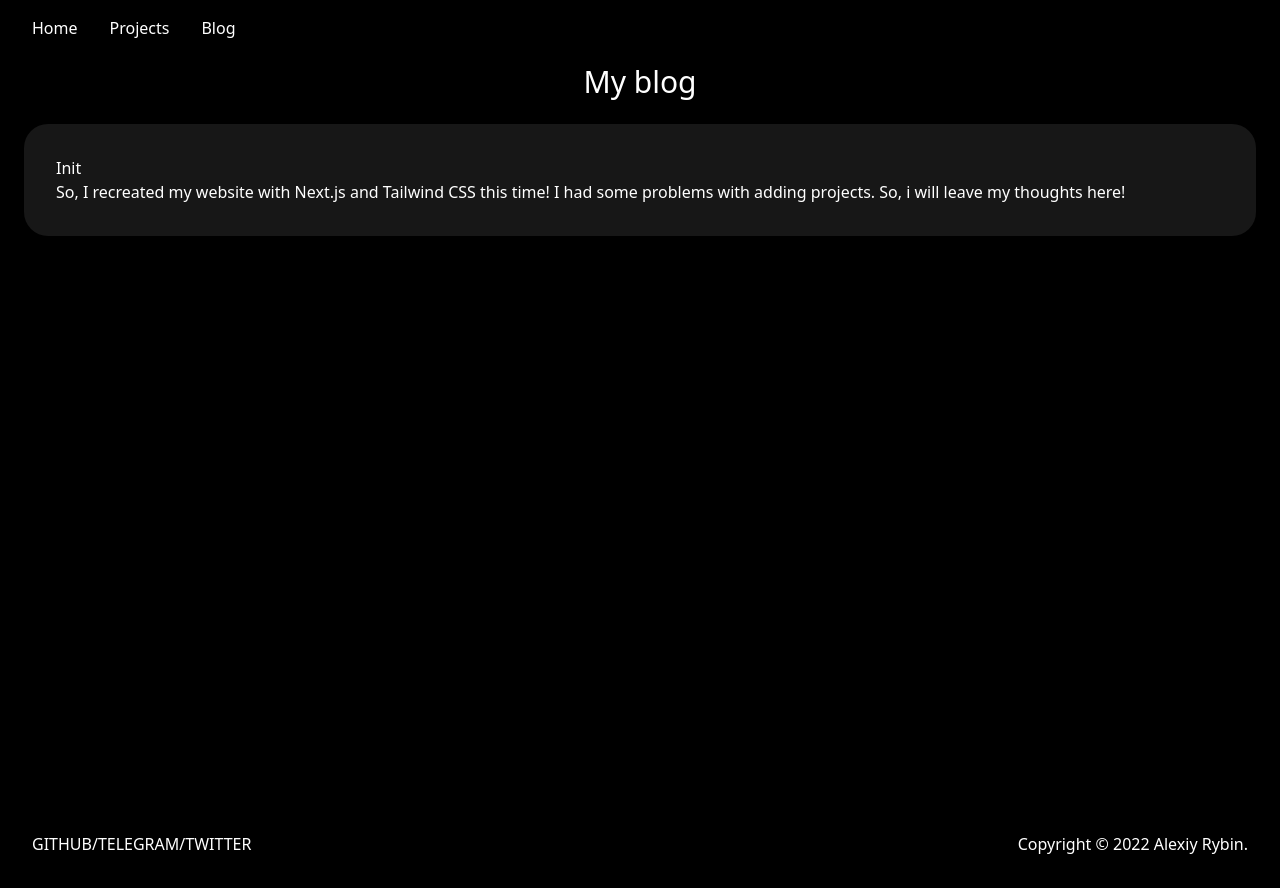
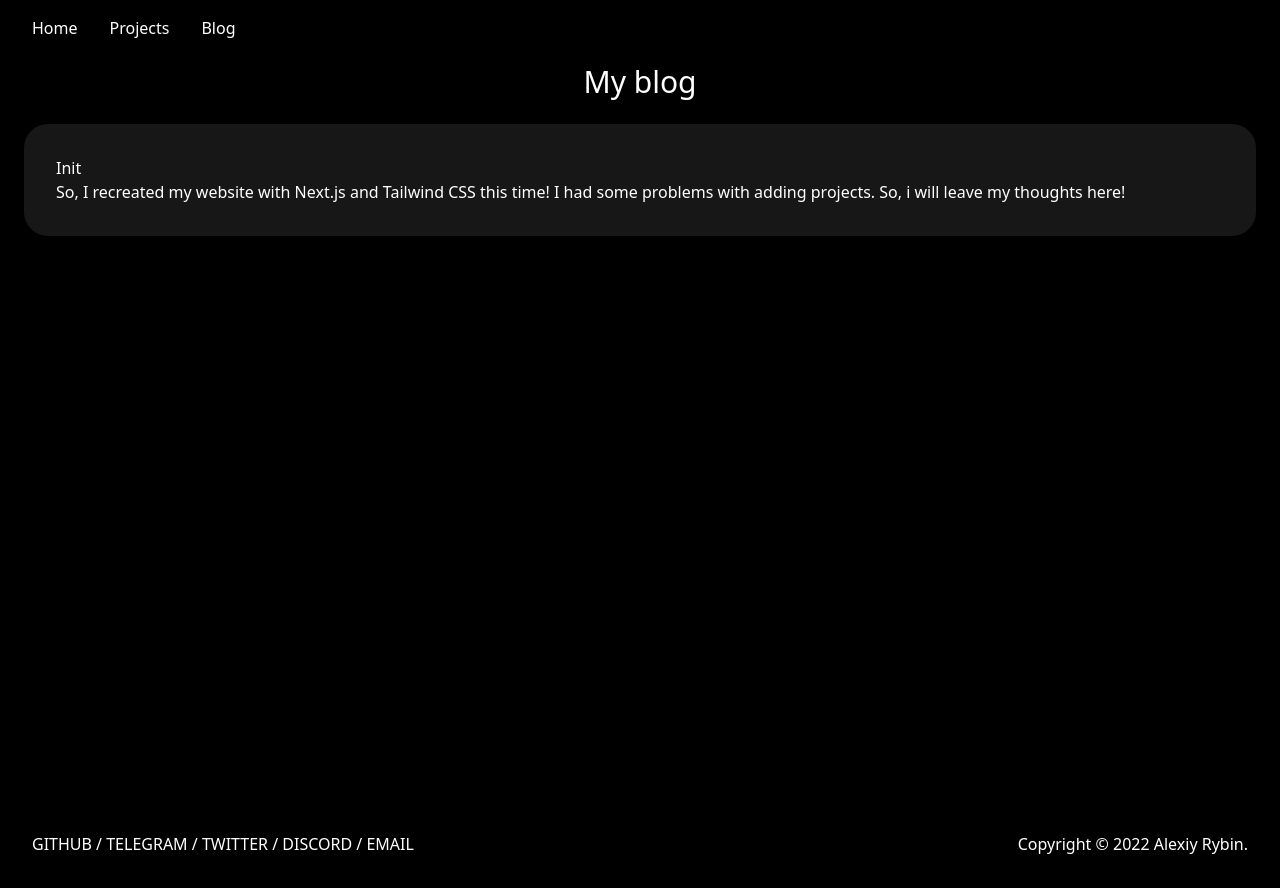
Before and after one commit to tapnisu/tapni.su, a Next.js app: page /blog in a window 1280 px wide. Built offline with nearby package versions, Linux system fonts and the light colour scheme.

Commit message:
Added more contacts

```diff
--- a/components/Footer.tsx
+++ b/components/Footer.tsx
@@ -5,9 +5,11 @@ const Footer = () => {
 		<>
 			<footer className="flex flex-row flex-wrap justify-between p-8">
 				<span className="uppercase">
-					<Link href="https://github.com/tapnisu">Github</Link>/
-					<Link href="https://t.me/AlexiyRybin">Telegram</Link>/
-					<Link href="https://twitter.com/tapnisu">Twitter</Link>
+					<Link href="https://github.com/tapnisu">Github</Link> / {""}
+					<Link href="https://t.me/AlexiyRybin">Telegram</Link> / {""}
+					<Link href="https://twitter.com/tapnisu">Twitter</Link> / {""}
+					<Link href="https://discord.com/users/586128640136445964">Discord</Link> / {""}
+					<Link href="mailto:alexiy.rybin@gmail.com">Email</Link>
 				</span>
 				Copyright © 2022 Alexiy Rybin.
 			</footer>
```
